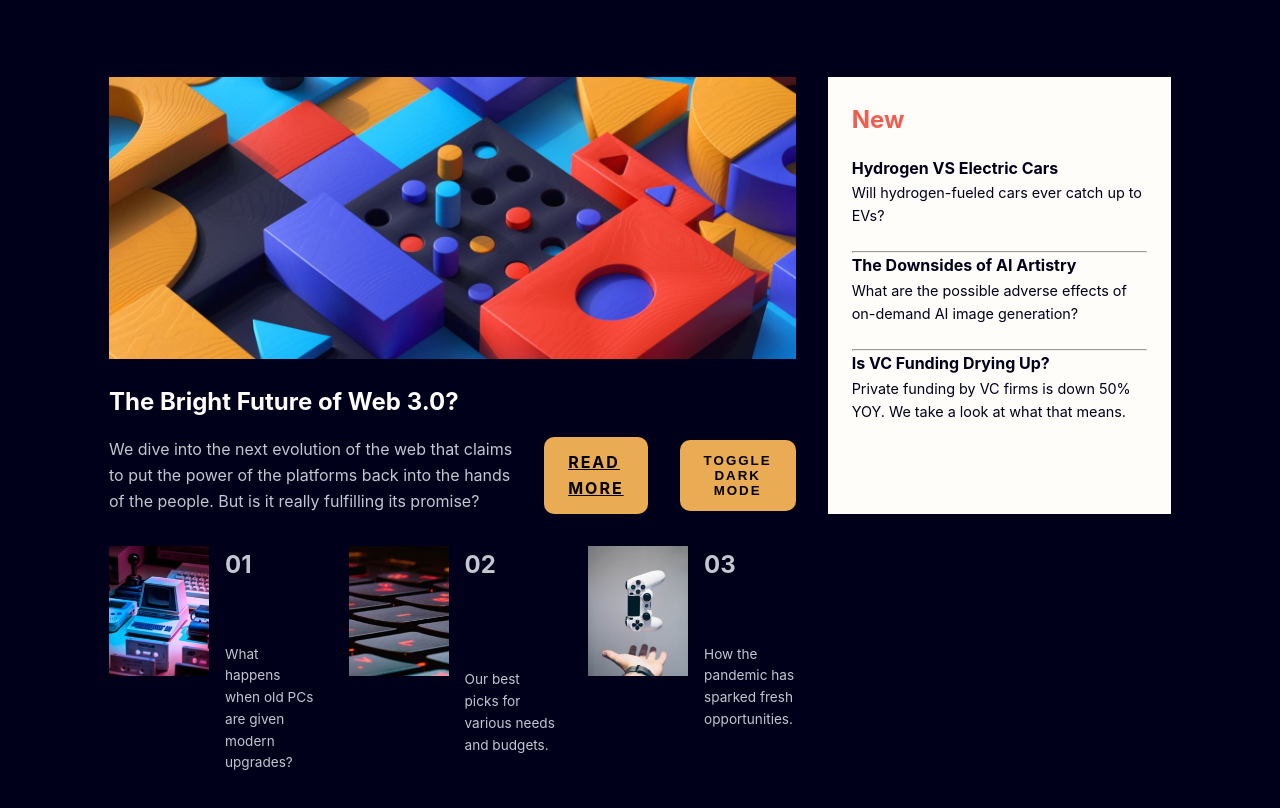
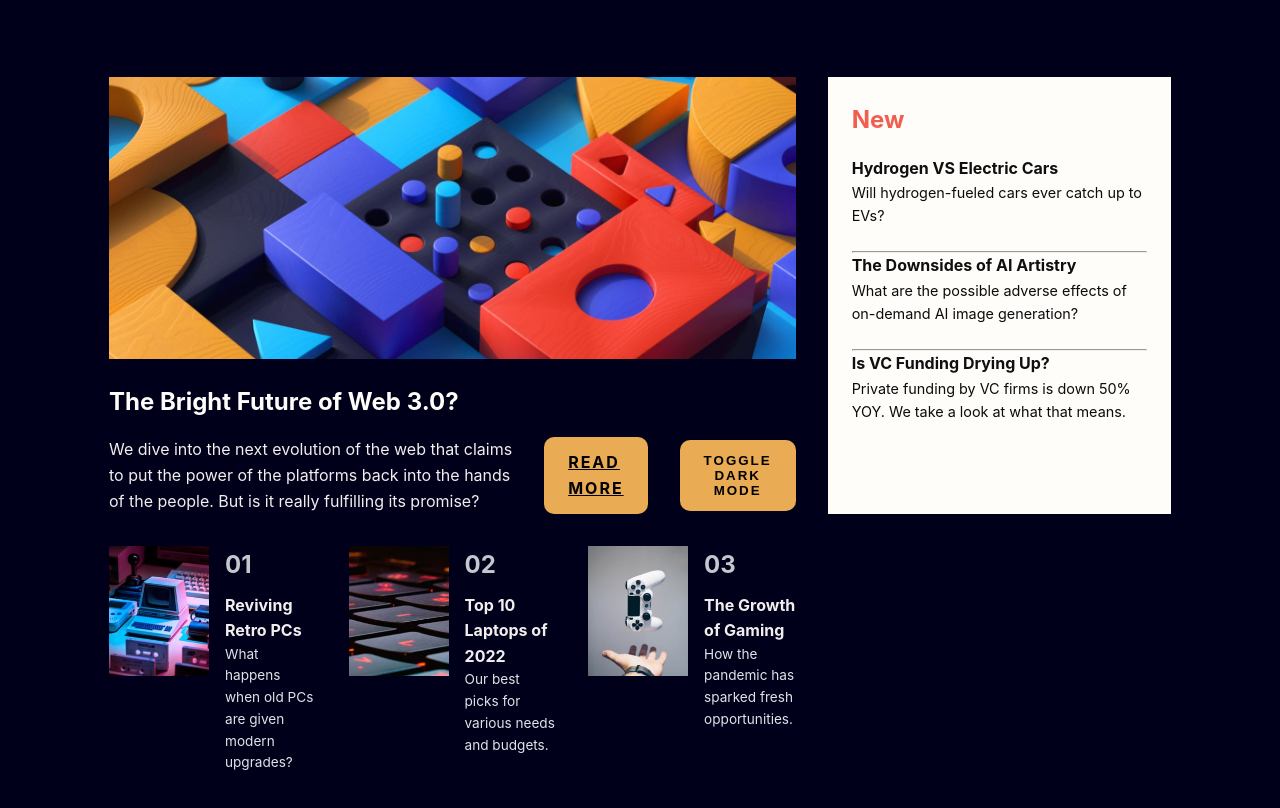
Before and after one commit to GurwinderSingh14/mtm6404-frontend-mentor-GurwinderSingh14, a plain HTML site: page index.html in a window 1280 px wide. Both pictures are taken after a click on the button "TOGGLE DARK MODE". Shown: the part 78-886 px from the top of the page. Drawn offline with Linux system fonts and the light colour scheme.

Commit message:
Add files via upload

```diff
--- a/style.css
+++ b/style.css
@@ -93,7 +93,7 @@ body {
 .btn {
   padding: 0.8rem 1.5rem;
   background-color: hsl(5, 93%, 50%);
-  color: white;
+  color: rgb(246, 243, 243);
   border: none;
   border-radius: 10px;
   cursor: pointer;
@@ -110,7 +110,7 @@ body {
 /* Sidebar */
 .sidebar {
   background-color: hsl(240, 100%, 5%);
-  color: white;
+  color: rgb(7, 7, 7);
   padding: 1.5rem;
 }
 
@@ -128,7 +128,7 @@ body {
 }
 
 .sidebar-item h3 a {
-  color: white;
+  color: rgb(246, 242, 242);
   text-decoration: none;
 }
 
@@ -170,7 +170,7 @@ body {
 }
 
 .bottom-articles h3 a {
-  color: hsl(240, 100%, 5%);
+  color: hsl(0, 0%, 4%);
   text-decoration: none;
 }
 
@@ -180,7 +180,7 @@ body {
 
 .bottom-articles p {
   font-size: 0.85rem;
-  color: hsl(236, 13%, 42%);
+  color: hsl(0, 0%, 2%);
 }
 
 /* Responsive Design */
@@ -231,8 +231,12 @@ body.dark .nav-list a:hover {
 }
 
 body.dark .hero-description p,
+.bottom-articles h3 a {
+  color: hsl(0, 13%, 94%);
+  text-decoration: none;
+}
 body.dark .bottom-articles p {
-  color: hsl(233, 8%, 79%);
+  color: hsl(230, 12%, 90%);
 }
 
 body.dark .btn {
@@ -242,12 +246,12 @@ body.dark .btn {
 
 body.dark .btn:hover {
   background-color: hsl(36, 100%, 99%);
-  color: hsl(240, 100%, 5%);
+  color: hsl(0, 0%, 5%);
 }
 
 body.dark .sidebar {
   background-color: hsl(36, 100%, 99%);
-  color: hsl(240, 100%, 5%);
+  color: hsl(240, 14%, 92%);
 }
 
 body.dark .sidebar h2 {
@@ -255,11 +259,11 @@ body.dark .sidebar h2 {
 }
 
 body.dark .sidebar-item p {
-  color: hsl(240, 100%, 5%);
+  color: hsl(240, 4%, 5%);
 }
 
 body.dark .sidebar-item h3 a {
-  color: hsl(240, 100%, 5%);
+  color: hsl(0, 0%, 6%);
 }
 
 /* Dark Mode Toggle Button Styles */
@@ -278,7 +282,7 @@ body.dark .sidebar-item h3 a {
 }
 
 #dark-toggle:hover {
-  background-color: hsl(240, 100%, 5%);
+  background-color: hsl(240, 33%, 4%);
 }
 
 body.dark #dark-toggle {
@@ -288,5 +292,5 @@ body.dark #dark-toggle {
 
 body.dark #dark-toggle:hover {
   background-color: hsl(36, 100%, 99%);
-  color: hsl(240, 100%, 5%);
+  color: hsl(240, 20%, 2%);
 }
```
